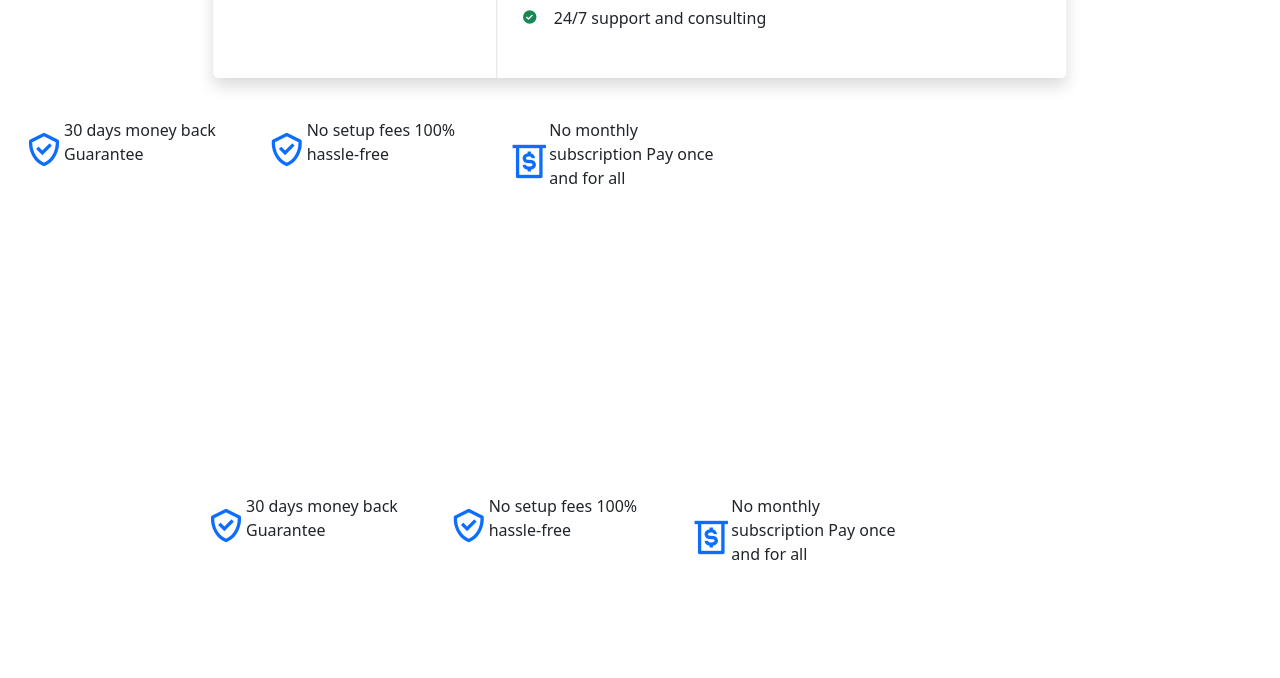
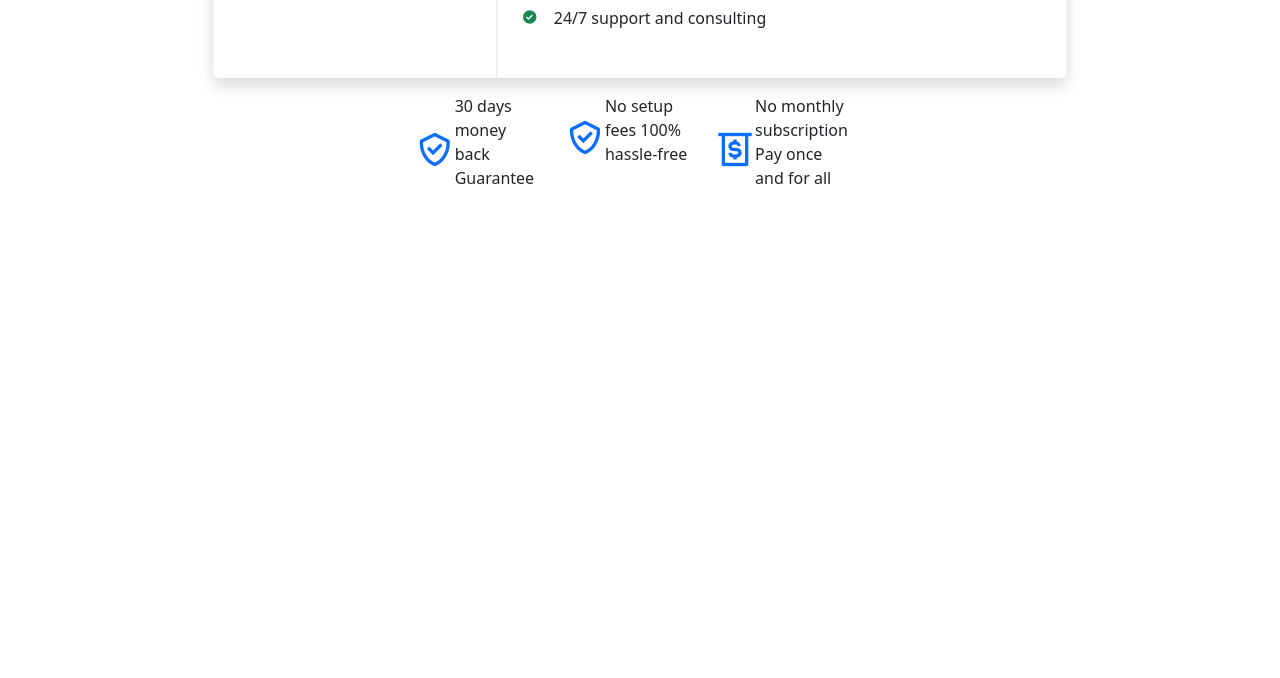
Before and after one commit to Chukunda/cinfo_salesCard, a plain HTML site: page index.html in a window 1280 px wide. Shown: the part 473-1151 px from the top of the page. After the commit the page ends 800 px from the top, so only its background shows below. Drawn offline with nearby package versions, Linux system fonts and the light colour scheme.

Commit message:
updated the card

```diff
--- a/index.html
+++ b/index.html
@@ -12,10 +12,16 @@
    <body>
       <section>
          <div class="container-fluid position-relative bg-success py-4">
-            <div class="row justify-content-center p-4 p-md-5 mb-4 text-white rounded">
+            <div class="d-none d-md-block row justify-content-center p-4 p-md-5 mb-4 text-white rounded">
                <div class="col-md-10 text-center px-0 pb-5">
                   <h1 class="fw-bold display-4">Simple pricing for your business</h1>
                   <p class="lead fs-4 my-3 pb-5">Plans that are carefully crafted to suit your business.</p>
+               </div>
+            </div>
+            <div class="d-block d-md-none row justify-content-center p-4 mb-5 pb-5 text-white rounded">
+                <div class="col-md-10 text-center px-0 pb-5 mb-5">
+                   <h5 class="">Simple pricing for your business</h5>
+                   <p class="fs-6 my-3 pb-5">Plans that are carefully crafted to suit your business.</p>
                 </div>
              </div>
             <!-- card -->
@@ -47,11 +53,9 @@
                      </div>
                   </div>
                </div>
-            </div>
-         </div>
-         <div class="row container d-none d-md-block justify-content-center mt-5 py-5">
-            <div class="col-8 mt-5 py-5">
-               <div class="row justify-content-center">
+               <div class="row justify-content-center position-absolute top-100 start-50 translate-middle pt-5 mt-5">
+                  <div class="col-12">
+                     <div class="row">
                         <div class="col-md-4">
                            <div class="d-flex align-items-center">
                               <i class="bx bx-check-shield text-primary fs-1"></i>
@@ -73,28 +77,6 @@
                      </div>
                   </div>
                </div>
-         <div class="row container justify-content-center mt-5 py-5">
-            <div class="col-8 mt-5 py-5">
-               <div class="row justify-content-center">
-                  <div class="col-md-4">
-                     <div class="d-flex align-items-center">
-                        <i class="bx bx-check-shield text-primary fs-1"></i>
-                        <p>30 days money back Guarantee</p>
-                     </div>
-                  </div>
-                  <div class="col-md-4">
-                     <div class="d-flex align-items-center">
-                        <i class="bx bx-check-shield text-primary fs-1"></i>
-                        <p>No setup fees 100% hassle-free</p>
-                     </div>
-                  </div>
-                  <div class="col-md-4">
-                     <div class="d-flex align-items-center align-items-center">
-                        <i class="bx bx-money-withdraw text-primary fs-1"></i>
-                        <p>No monthly subscription Pay once and for all</p>
-                     </div>
-                  </div>
-               </div>
             </div>
          </div>
       </section>
```
Lines whose indentation alone changed are shown as unchanged.
